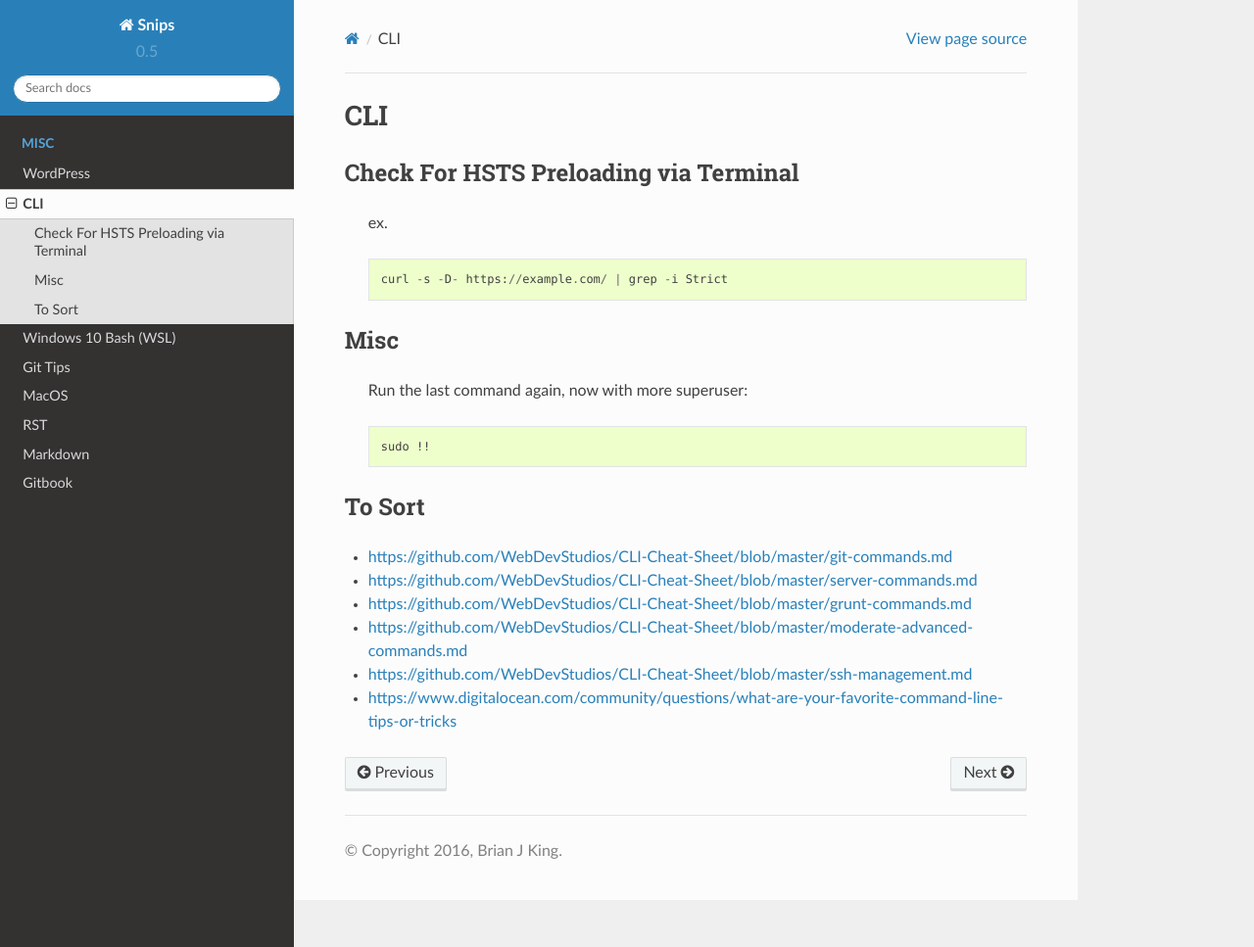
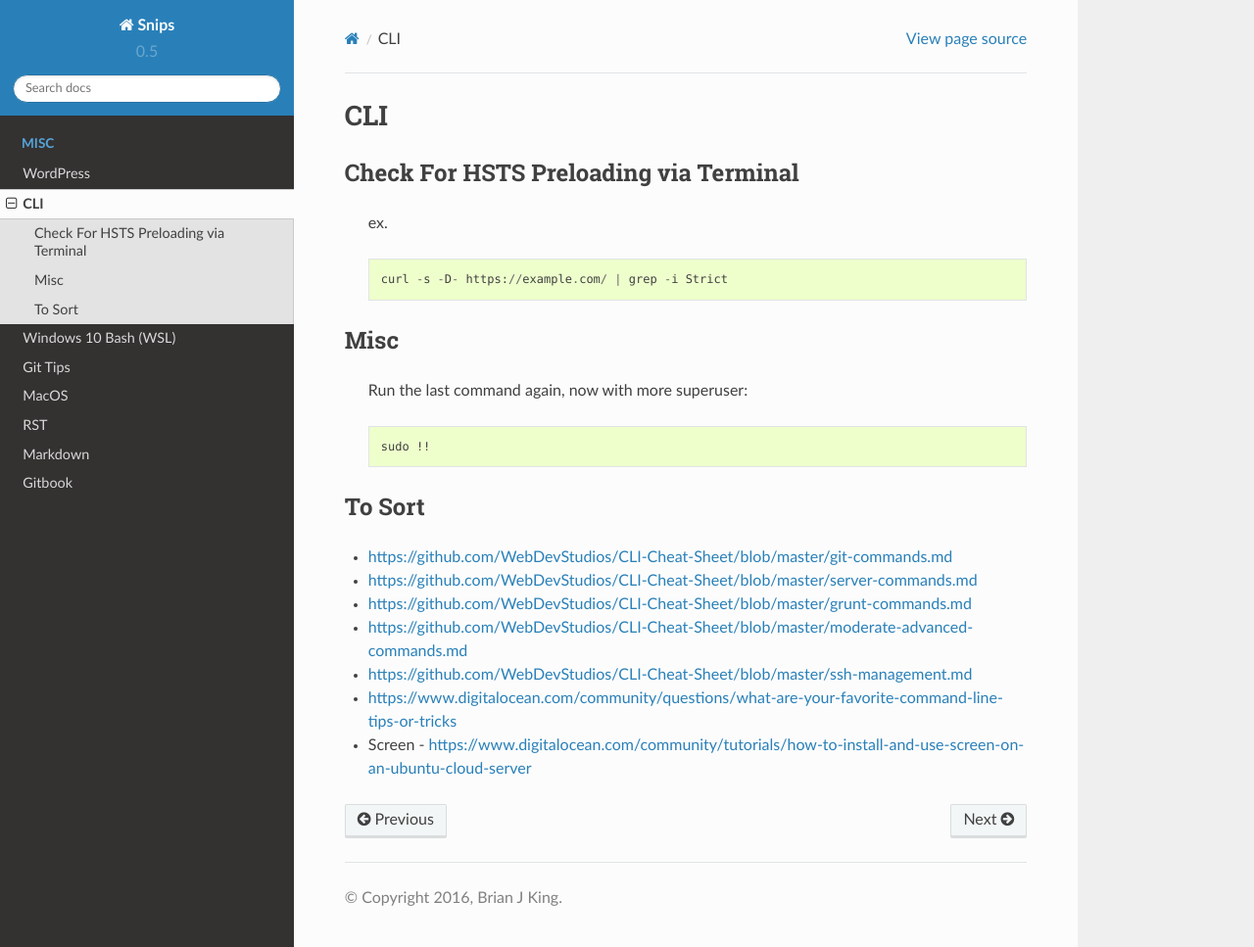
Before and after one commit to brianjking/knowledge, a Sphinx documentation site: the page built from source/cli.rst, in a window 1280 px wide and 967 px high. Shown: the whole window at 98% size. Built offline with Sphinx 7.4.7 and the Read the Docs theme 2.0.0, drawn with Linux system fonts in a browser that asks for light colours; formulas are drawn with MathJax 3.

Commit message:
Update cli.rst

```diff
--- a/source/cli.rst
+++ b/source/cli.rst
@@ -28,3 +28,4 @@ To Sort
 * https://github.com/WebDevStudios/CLI-Cheat-Sheet/blob/master/moderate-advanced-commands.md
 * https://github.com/WebDevStudios/CLI-Cheat-Sheet/blob/master/ssh-management.md
 * https://www.digitalocean.com/community/questions/what-are-your-favorite-command-line-tips-or-tricks
+* Screen - https://www.digitalocean.com/community/tutorials/how-to-install-and-use-screen-on-an-ubuntu-cloud-server
```
